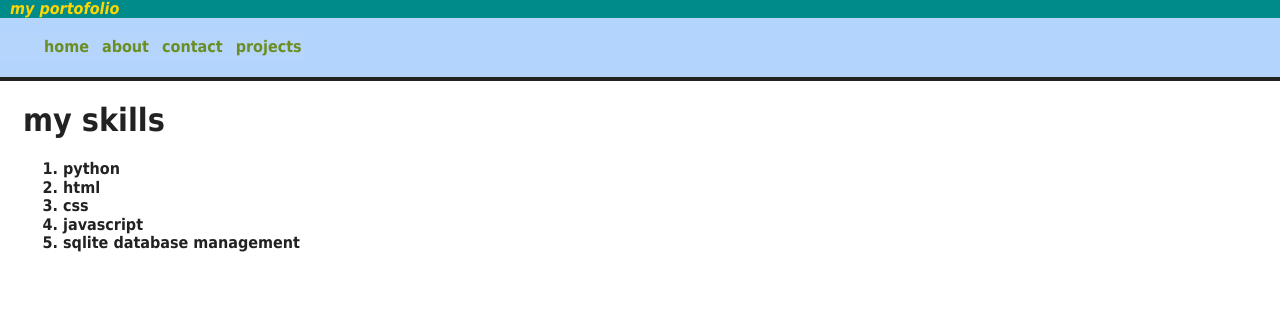
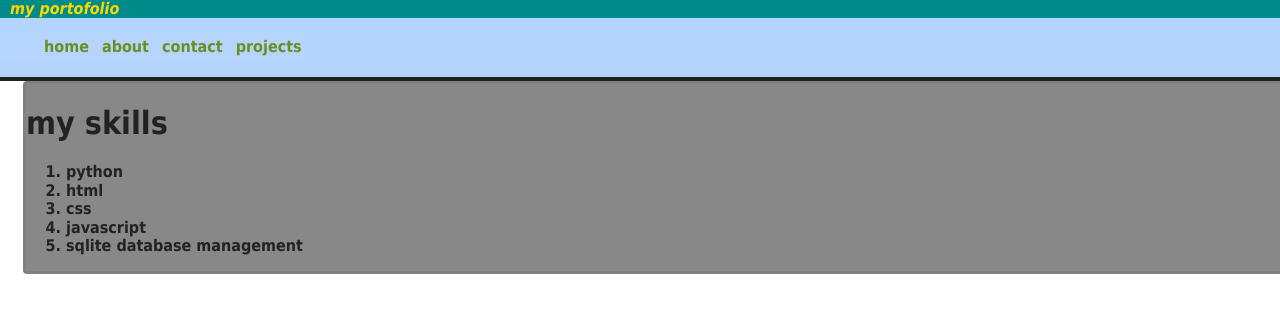
Before and after one commit to aheisleycook/portfolio, a website built with Parcel: page index.html in a window 1280 px wide. Shown: the top 312 px of the page. Built offline with nearby package versions, Linux system fonts and the light colour scheme.

Commit message:
added better skills styling

```diff
--- a/css/main.css
+++ b/css/main.css
@@ -70,6 +70,9 @@ body {
   font-weight: bold;
   position:relative;
   left:23px;
+  border-radius:4px;
+  border:grey solid;
+  background: #888888;
 
 }
 .nav-link {
```
Also changed, not shown: index.html (+1 -0 lines).
